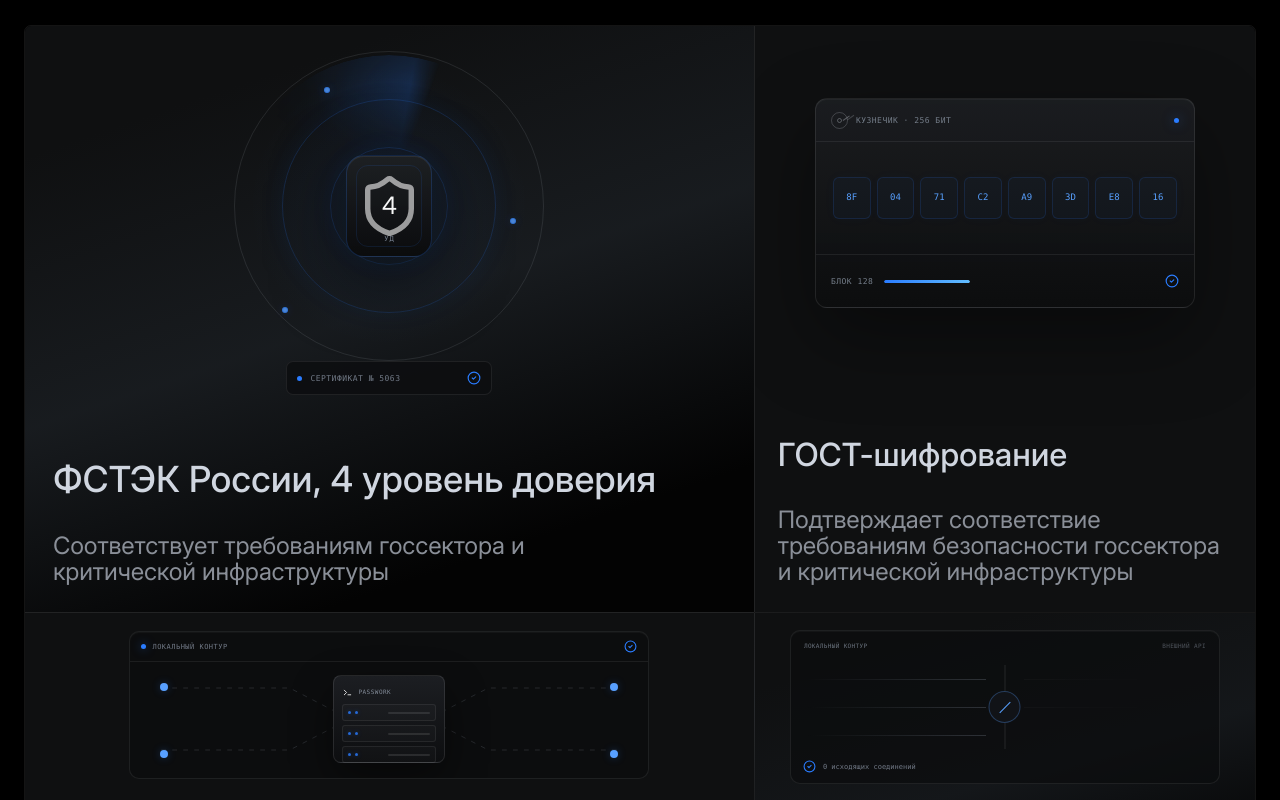
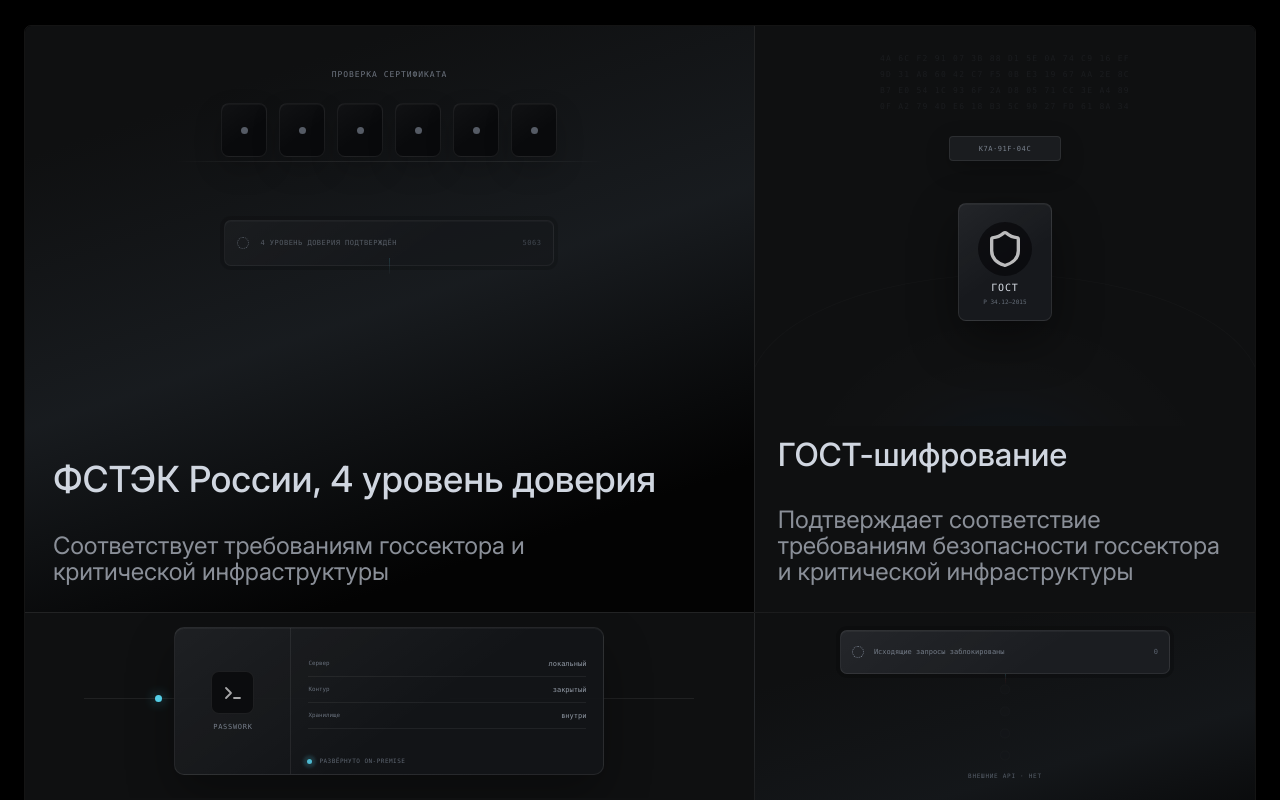
Before and after one commit to geniusonmorion-collab/reserve-passwork-copy, a Next.js app: page / in a window 1280 px wide. Shown: the part 1840-2640 px from the top of the page. Built offline with nearby package versions, Linux system fonts and the light colour scheme.

Commit message:
Make transition scroll-driven and refine security motion

```diff
--- a/app/security-proof-grid.tsx
+++ b/app/security-proof-grid.tsx
@@ -32,40 +32,42 @@ const securityProofs = [
   },
 ] as const;
 
-const cipherTokens = [
-  ['П', '8F'],
-  ['А', '04'],
-  ['С', '71'],
-  ['С', 'C2'],
-  ['В', 'A9'],
-  ['О', '3D'],
-  ['Р', 'E8'],
-  ['К', '16'],
+const trustCode = ['5', '0', '6', '3', '4', '✓'] as const;
+const cipherCodes = [
+  'K7A·91F·04C',
+  'D2E·83B·71A',
+  '9C4·16F·A83',
+  'G34·12·2015',
 ] as const;
 
-function FstecVisual() {
+function TrustLevelVisual() {
   return (
-    <div className="security-proof-motion security-proof-motion--fstec" aria-hidden="true">
-      <div className="fstec-radar">
-        <span className="fstec-radar__ring fstec-radar__ring--outer" />
-        <span className="fstec-radar__ring fstec-radar__ring--middle" />
-        <span className="fstec-radar__ring fstec-radar__ring--inner" />
-        <span className="fstec-radar__sweep" />
-        <span className="fstec-radar__dot fstec-radar__dot--one" />
-        <span className="fstec-radar__dot fstec-radar__dot--two" />
-        <span className="fstec-radar__dot fstec-radar__dot--three" />
-
-        <span className="fstec-badge">
-          <img src="/assets/icon-security-a.svg" alt="" />
-          <strong>4</strong>
-          <small>УД</small>
+    <div className="clerk-proof clerk-proof--trust" aria-hidden="true">
+      <div className="proof-mfa">
+        <span className="proof-mfa__eyebrow">ПРОВЕРКА СЕРТИФИКАТА</span>
+        <div className="proof-mfa__cells">
+          {trustCode.map((symbol, index) => (
+            <span
+              className="proof-mfa__cell"
+              key={`${symbol}-${index}`}
+              style={
+                { '--proof-delay': `${index * 78}ms` } as CSSProperties
+              }
+            >
+              <i />
+              <b>{symbol}</b>
             </span>
+          ))}
         </div>
-
-      <div className="fstec-verification">
-        <span className="fstec-verification__pulse" />
-        <span>СЕРТИФИКАТ № 5063</span>
-        <img src="/assets/check-circle-blue.svg" alt="" />
+        <div className="proof-mfa__status">
+          <span className="proof-mfa__spinner" />
+          <span>4 УРОВЕНЬ ДОВЕРИЯ ПОДТВЕРЖДЁН</span>
+          <time>5063</time>
+        </div>
+        <span className="proof-mfa__rail" />
+        <span className="proof-mfa__node proof-mfa__node--one" />
+        <span className="proof-mfa__node proof-mfa__node--two" />
+        <span className="proof-mfa__node proof-mfa__node--three" />
       </div>
     </div>
   );
@@ -73,40 +75,35 @@ function FstecVisual() {
 
 function GostVisual() {
   return (
-    <div className="security-proof-motion security-proof-motion--gost" aria-hidden="true">
-      <div className="gost-console">
-        <div className="gost-console__header">
-          <span className="gost-console__key">
-            <span />
-          </span>
-          <span>КУЗНЕЧИК · 256 БИТ</span>
-          <i />
+    <div className="clerk-proof clerk-proof--gost" aria-hidden="true">
+      <div className="proof-magic">
+        <div className="proof-magic__glyphs">
+          <span>4A 6C F2 91 07 3B 88 D1 5E 0A 74 C9 16 EF</span>
+          <span>9D 31 A8 60 42 C7 F5 0B E3 19 67 AA 2E 8C</span>
+          <span>B7 E0 54 1C 93 6F 2A D8 05 71 CC 3E A4 89</span>
+          <span>0F A2 79 4D E6 18 B3 5C 90 27 FD 61 8A 34</span>
         </div>
 
-        <div className="gost-cipher">
-          {cipherTokens.map(([plain, encrypted], index) => (
+        <div className="proof-magic__token">
+          {cipherCodes.map((code, index) => (
             <span
-              className="gost-token"
-              key={`${plain}-${encrypted}`}
+              key={code}
               style={
-                {
-                  '--token-delay': `${index * 70}ms`,
-                } as CSSProperties
+                { '--proof-delay': `${index * -600}ms` } as CSSProperties
               }
             >
-              <span className="gost-token__plain">{plain}</span>
-              <span className="gost-token__encrypted">{encrypted}</span>
+              {code}
             </span>
           ))}
-          <span className="gost-cipher__scanner" />
         </div>
 
-        <div className="gost-console__footer">
-          <span>БЛОК 128</span>
-          <span className="gost-console__progress">
-            <i />
+        <div className="proof-magic__credential">
+          <span className="proof-magic__halo" />
+          <span className="proof-magic__icon">
+            <img src="/assets/icon-security-a.svg" alt="" />
           </span>
-          <img src="/assets/check-circle-blue.svg" alt="" />
+          <strong>ГОСТ</strong>
+          <small>Р 34.12–2015</small>
         </div>
       </div>
     </div>
@@ -114,94 +111,84 @@ function GostVisual() {
 }
 
 function InfrastructureVisual() {
+  const rows = [
+    ['Сервер', 'локальный'],
+    ['Контур', 'закрытый'],
+    ['Хранилище', 'внутри'],
+  ] as const;
+
   return (
-    <div
-      className="security-proof-motion security-proof-motion--infrastructure"
-      aria-hidden="true"
-    >
-      <div className="infrastructure-zone">
-        <div className="infrastructure-zone__header">
+    <div className="clerk-proof clerk-proof--session" aria-hidden="true">
+      <div className="proof-session">
+        <span className="proof-session__branch proof-session__branch--left" />
+        <span className="proof-session__branch proof-session__branch--right" />
+        <span className="proof-session__signal" />
+
+        <div className="proof-session__panel">
+          <div className="proof-session__device">
             <span>
-            <i /> ЛОКАЛЬНЫЙ КОНТУР
+              <img src="/assets/icon-devops.svg" alt="" />
             </span>
-          <img src="/assets/check-circle-blue.svg" alt="" />
+            <strong>PASSWORK</strong>
           </div>
-
-        <svg
-          className="infrastructure-network"
-          viewBox="0 0 360 112"
-          preserveAspectRatio="none"
-        >
-          <path d="M22 25H111L142 48" />
-          <path d="M22 87H111L142 64" />
-          <path d="M338 25H249L218 48" />
-          <path d="M338 87H249L218 64" />
-        </svg>
-
-        <span className="infrastructure-node infrastructure-node--one" />
-        <span className="infrastructure-node infrastructure-node--two" />
-        <span className="infrastructure-node infrastructure-node--three" />
-        <span className="infrastructure-node infrastructure-node--four" />
-
-        <div className="infrastructure-rack">
-          <div className="infrastructure-rack__title">
-            <img src="/assets/icon-devops.svg" alt="" />
-            <span>PASSWORK</span>
-          </div>
-          {[0, 1, 2].map((row) => (
-            <span className="infrastructure-rack__row" key={row}>
-              <i />
-              <i />
-              <b />
+          <div className="proof-session__details">
+            {rows.map(([label, value]) => (
+              <span key={label}>
+                <small>{label}</small>
+                <b>{value}</b>
               </span>
             ))}
+          </div>
+          <div className="proof-session__footer">
+            <i />
+            <span>РАЗВЁРНУТО ON-PREMISE</span>
+          </div>
         </div>
       </div>
     </div>
   );
 }
 
-function DataVisual() {
+function DataBoundaryVisual() {
   return (
-    <div className="security-proof-motion security-proof-motion--data" aria-hidden="true">
-      <div className="data-airgap">
-        <div className="data-airgap__labels">
-          <span>ЛОКАЛЬНЫЙ КОНТУР</span>
-          <span>ВНЕШНИЙ API</span>
+    <div className="clerk-proof clerk-proof--airgap" aria-hidden="true">
+      <div className="proof-airgap">
+        <div className="proof-airgap__status">
+          <span className="proof-airgap__spinner" />
+          <strong>Исходящие запросы заблокированы</strong>
+          <time>0</time>
         </div>
-
-        {[0, 1, 2].map((lane) => (
-          <span className={`data-lane data-lane--${lane + 1}`} key={lane}>
-            <i
+        <div className="proof-airgap__rail">
+          {[0, 1, 2, 3].map((index) => (
+            <span
+              className="proof-airgap__node"
+              key={index}
               style={
                 {
-                  '--packet-delay': `${lane * 420}ms`,
+                  '--proof-node-delay': `${260 + index * 170}ms`,
+                  '--proof-node-top': `${index * 22 + 7}px`,
                 } as CSSProperties
               }
-            />
+            >
+              <i>×</i>
             </span>
           ))}
-
-        <span className="data-airgap__external-lines" />
-
-        <span className="data-airgap__gate">
-          <i />
-        </span>
-
-        <div className="data-airgap__status">
-          <img src="/assets/check-circle-blue.svg" alt="" />
-          <span>0 исходящих соединений</span>
         </div>
+        <span className="proof-airgap__boundary">ВНЕШНИЕ API · НЕТ</span>
       </div>
     </div>
   );
 }
 
-function SecurityProofVisual({ kind }: { kind: (typeof securityProofs)[number]['kind'] }) {
-  if (kind === 'fstec') return <FstecVisual />;
+function SecurityProofVisual({
+  kind,
+}: {
+  kind: (typeof securityProofs)[number]['kind'];
+}) {
+  if (kind === 'fstec') return <TrustLevelVisual />;
   if (kind === 'gost') return <GostVisual />;
   if (kind === 'infrastructure') return <InfrastructureVisual />;
-  return <DataVisual />;
+  return <DataBoundaryVisual />;
 }
 
 export default function SecurityProofGrid() {
@@ -209,75 +196,114 @@ export default function SecurityProofGrid() {
 
   useEffect(() => {
     const grid = gridRef.current;
-
     if (!grid) return;
 
     const cards = Array.from(
       grid.querySelectorAll<HTMLElement>('.figma-security-card'),
     );
-    const visibleCards = new Set<HTMLElement>();
-    const hoverQuery = window.matchMedia('(hover: hover) and (pointer: fine)');
+    const finePointer = window.matchMedia('(hover: hover) and (pointer: fine)');
+    const visibility = new Map<HTMLElement, number>();
+    let activeCard: HTMLElement | null = null;
+    let focusFrame = 0;
 
-    const syncAnimations = () => {
-      cards.forEach((card) => {
-        card.classList.toggle(
-          'is-active',
-          visibleCards.has(card) &&
-            !document.hidden &&
-            (!hoverQuery.matches || card.matches(':hover')),
-        );
+    const setActiveCard = (nextCard: HTMLElement | null) => {
+      activeCard = nextCard;
+      cards.forEach((card) => card.classList.toggle('is-active', card === nextCard));
+    };
+
+    const activateBestVisibleCard = () => {
+      if (document.hidden) {
+        setActiveCard(null);
+        return;
+      }
+
+      let nextCard: HTMLElement | null = null;
+      let nextRatio = 0;
+
+      visibility.forEach((ratio, card) => {
+        if (ratio > nextRatio) {
+          nextCard = card;
+          nextRatio = ratio;
+        }
+      });
+
+      if (nextRatio >= 0.55) setActiveCard(nextCard);
+      else if (!activeCard || (visibility.get(activeCard) ?? 0) < 0.3) {
+        setActiveCard(null);
+      }
+    };
+
+    const cleanups = cards.map((card) => {
+      const handlePointerEnter = () => {
+        if (finePointer.matches && !document.hidden) setActiveCard(card);
+      };
+      const handlePointerLeave = () => {
+        if (
+          finePointer.matches &&
+          !card.contains(document.activeElement)
+        ) {
+          setActiveCard(null);
+        }
+      };
+      const handleFocusIn = () => setActiveCard(card);
+      const handleFocusOut = () => {
+        if (focusFrame) window.cancelAnimationFrame(focusFrame);
+        focusFrame = window.requestAnimationFrame(() => {
+          focusFrame = 0;
+          if (!card.contains(document.activeElement) && !card.matches(':hover')) {
+            setActiveCard(null);
+          }
         });
       };
+      const handlePointerDown = () => {
+        if (!finePointer.matches) setActiveCard(card);
+      };
 
-    cards.forEach((card) => {
-      card.addEventListener('pointerenter', syncAnimations);
-      card.addEventListener('pointerleave', syncAnimations);
+      card.addEventListener('pointerenter', handlePointerEnter);
+      card.addEventListener('pointerleave', handlePointerLeave);
+      card.addEventListener('focusin', handleFocusIn);
+      card.addEventListener('focusout', handleFocusOut);
+      card.addEventListener('pointerdown', handlePointerDown);
+
+      return () => {
+        card.removeEventListener('pointerenter', handlePointerEnter);
+        card.removeEventListener('pointerleave', handlePointerLeave);
+        card.removeEventListener('focusin', handleFocusIn);
+        card.removeEventListener('focusout', handleFocusOut);
+        card.removeEventListener('pointerdown', handlePointerDown);
+      };
     });
 
-    document.addEventListener('visibilitychange', syncAnimations);
-    hoverQuery.addEventListener('change', syncAnimations);
+    const handleVisibilityChange = () => {
+      if (document.hidden) setActiveCard(null);
+      else if (!finePointer.matches) activateBestVisibleCard();
+    };
+    const handlePointerModeChange = () => {
+      setActiveCard(null);
+      if (!finePointer.matches) activateBestVisibleCard();
+    };
 
-    if (!('IntersectionObserver' in window)) {
-      cards.forEach((card) => visibleCards.add(card));
-      syncAnimations();
-
-      return () => {
-        cards.forEach((card) => {
-          card.removeEventListener('pointerenter', syncAnimations);
-          card.removeEventListener('pointerleave', syncAnimations);
-        });
-        document.removeEventListener('visibilitychange', syncAnimations);
-        hoverQuery.removeEventListener('change', syncAnimations);
-      };
-    }
+    document.addEventListener('visibilitychange', handleVisibilityChange);
+    finePointer.addEventListener('change', handlePointerModeChange);
 
     const observer = new IntersectionObserver(
       (entries) => {
         entries.forEach((entry) => {
-          const card = entry.target as HTMLElement;
-
-          if (entry.isIntersecting) visibleCards.add(card);
-          else visibleCards.delete(card);
+          visibility.set(entry.target as HTMLElement, entry.intersectionRatio);
         });
-
-        syncAnimations();
+        if (!finePointer.matches) activateBestVisibleCard();
       },
-      {
-        threshold: 0.12,
-        rootMargin: '0px 0px -8% 0px',
-      },
+      { threshold: [0, 0.3, 0.55, 0.7, 1] },
     );
 
     cards.forEach((card) => observer.observe(card));
 
     return () => {
       observer.disconnect();
-      cards.forEach((card) => {
-        card.removeEventListener('pointerenter', syncAnimations);
-        card.removeEventListener('pointerleave', syncAnimations);
-      });
-      document.removeEventListener('visibilitychange', syncAnimations);
-      hoverQuery.removeEventListener('change', syncAnimations);
+      cleanups.forEach((cleanup) => cleanup());
+      if (focusFrame) window.cancelAnimationFrame(focusFrame);
+      document.removeEventListener('visibilitychange', handleVisibilityChange);
+      finePointer.removeEventListener('change', handlePointerModeChange);
     };
   }, []);
 
@@ -285,9 +311,11 @@ export default function SecurityProofGrid() {
     <div className="figma-security-grid" ref={gridRef} role="list">
       {securityProofs.map((proof) => (
         <article
+          aria-label={`${proof.title}. Интерактивная демонстрация`}
           className={`figma-security-card is-${proof.kind}`}
           key={proof.title}
           role="listitem"
+          tabIndex={0}
         >
           <SecurityProofVisual kind={proof.kind} />
           <div className="figma-security-card__copy">
```
Also changed, not shown: app/post-hero-sections.tsx (+9 -188 lines), app/globals.css. Lines whose indentation alone changed are shown as unchanged.
